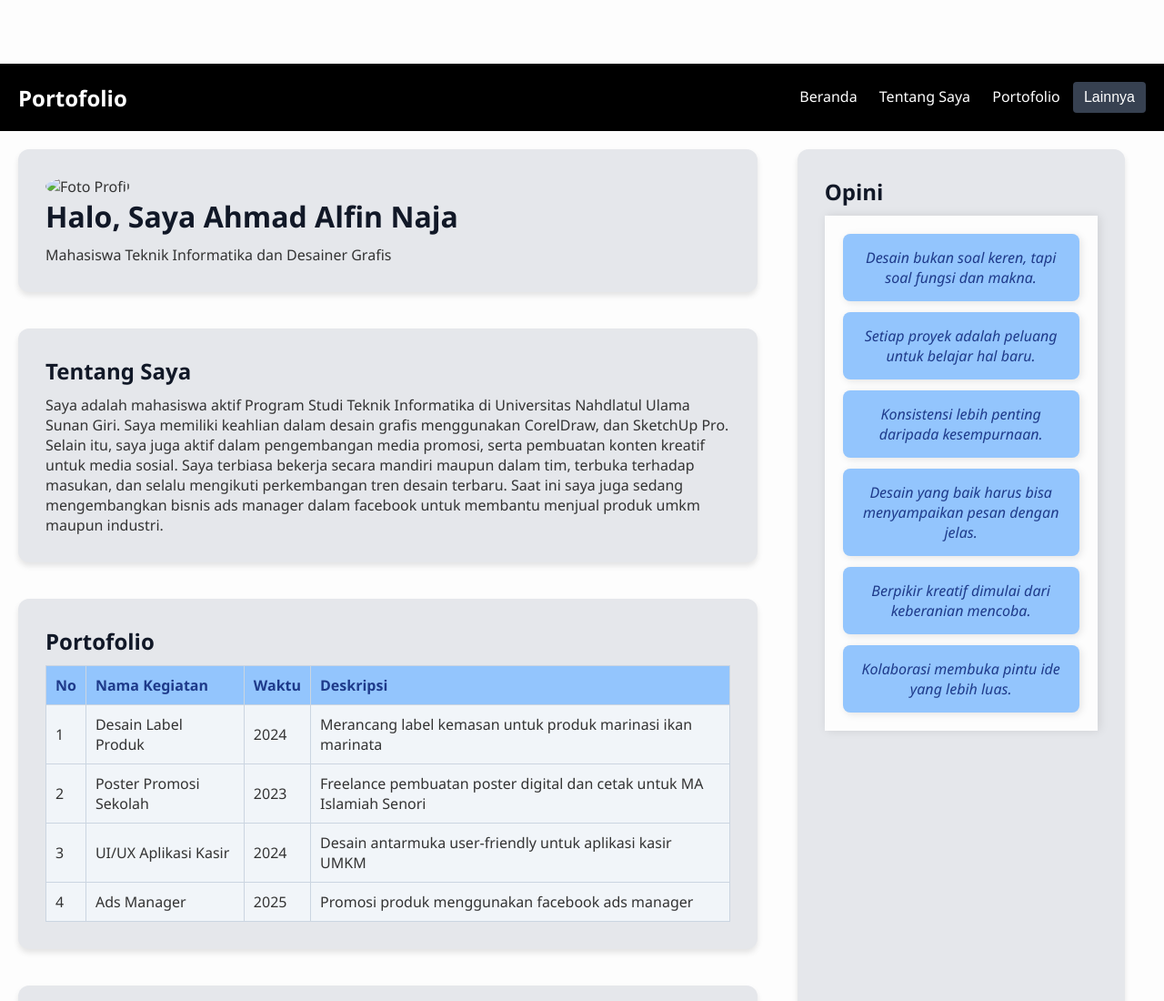
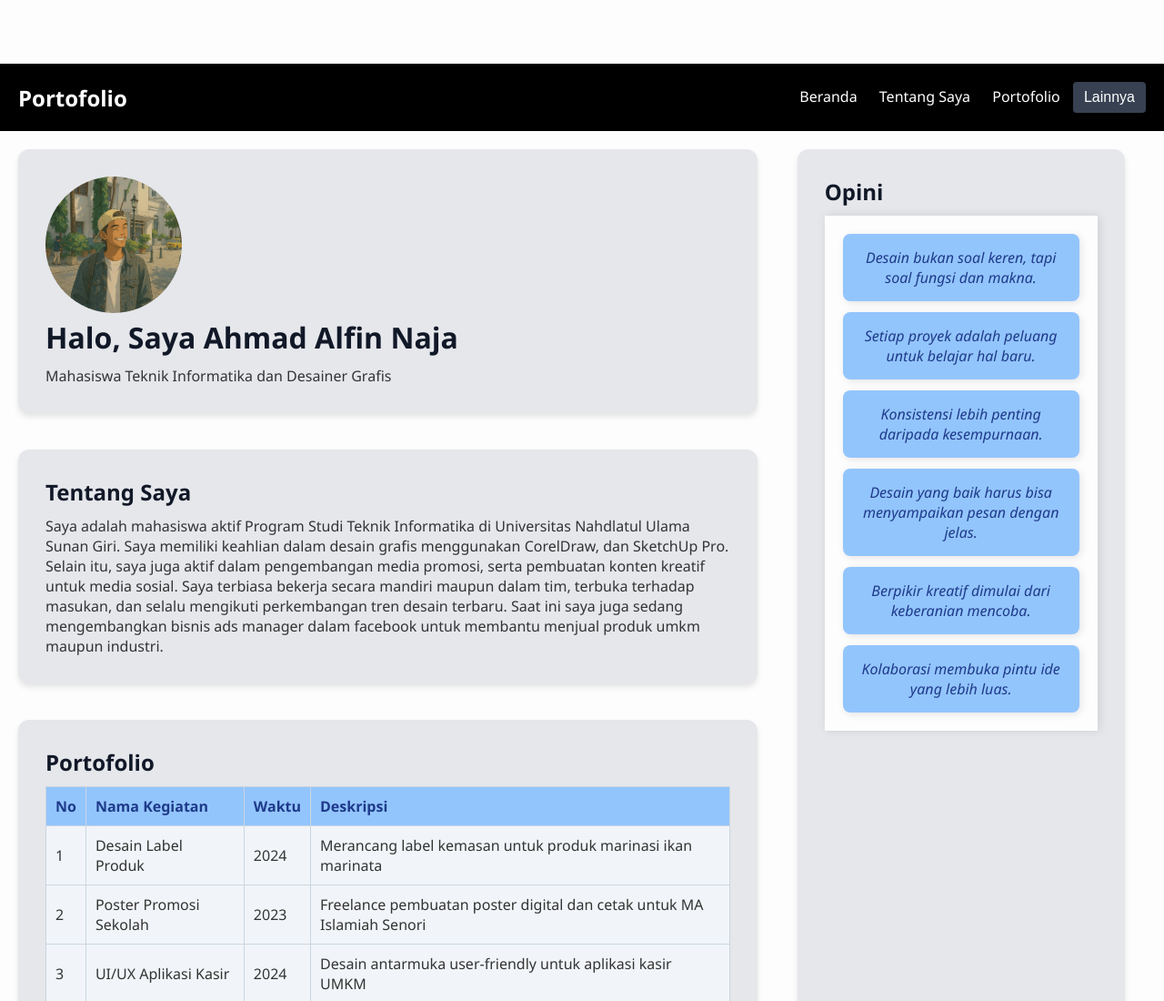
Before and after one commit to Ahmad111380/portofolioahmadalfinnaja, a plain HTML site: page index.html in a window 1280 px wide. Shown: the top 1100 px of the page at 91% size. Drawn offline with Linux system fonts and the light colour scheme.

Commit message:
Update index.html

```diff
--- a/index.html
+++ b/index.html
@@ -26,7 +26,7 @@
   <div class="container" id="beranda">
     <div class="left-column">
       <div class="intro card">
-        <img src="images/profile.jpg" alt="Foto Profil" />
+        <img src="profile.jpg" alt="Foto Profil" />
         <div>
           <h1>Halo, Saya Ahmad Alfin Naja</h1>
           <p>Mahasiswa Teknik Informatika dan Desainer Grafis</p>
```
